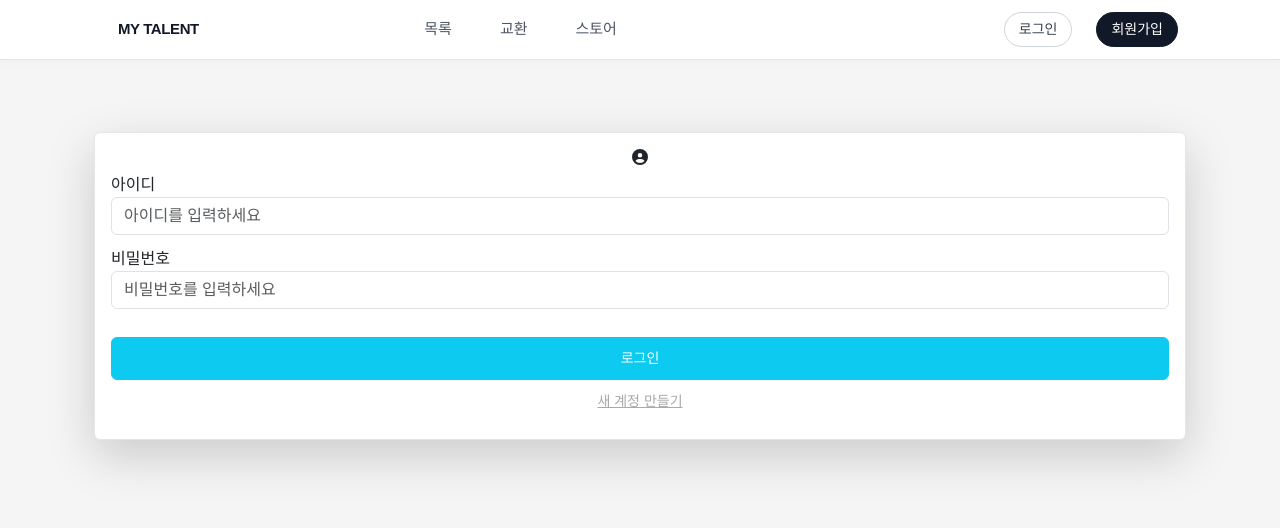
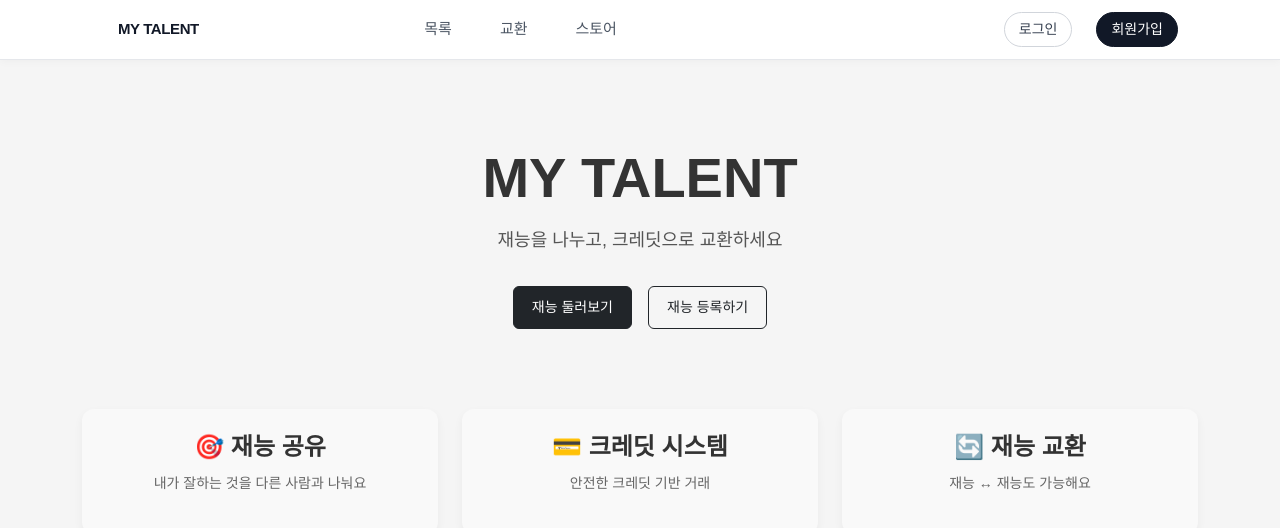
Before and after one commit to Neokime/spring-react-web, a React (Vite) app in the folder my-talent-frondend/: page / in a window 1280 px wide. Before the commit this address led to /login. Shown: the top 528 px of the page. Built offline with nearby package versions, Linux system fonts and the light colour scheme.

Commit message:
최종 수정

```diff
--- a/my-talent-frondend/src/App.jsx
+++ b/my-talent-frondend/src/App.jsx
@@ -1,5 +1,5 @@
 // src/App.jsx
-import { BrowserRouter, Routes, Route, Navigate } from "react-router-dom";
+import { BrowserRouter, Routes, Route } from "react-router-dom";
 
 import LoginPage from "./pages/auth/LoginPage";
 import TalentListPage from "./pages/talents/TalentListPage";
@@ -15,6 +15,7 @@ import TradeListPage from "./pages/trade/TradeListPage";
 import TradeCreatePage from "./pages/trade/TradeCreatePage";
 import TradeDetailPage from "./pages/trade/TradeDetailPage";
 import StorePage from "./pages/store/StorePage";
+import IndexPage from "./pages/index/IndexPage";
 
 import "./index.css";
 
@@ -25,10 +26,10 @@ function App() {
 
       <main className="container py-4">
         <Routes>
-          {/* 기본 진입은 /login 으로 */}
-          <Route path="/" element={<Navigate to="/login" replace />} />
 
-          {/* 인증 관련 */}
+          <Route path="/" element={<IndexPage />} />
+
+          {/* 인증 */}
           <Route path="/login" element={<LoginPage />} />
           <Route path="/register" element={<Register />} />
 
@@ -36,13 +37,13 @@ function App() {
           <Route path="/admin/users" element={<AdminUserPage />} />
           <Route path="/admin/talents" element={<AdminTalentPage />} />
 
-          {/* 재능 게시판 */}
+          {/* 재능 */}
           <Route path="/talents" element={<TalentListPage />} />
           <Route path="/talents/create" element={<TalentCreatePage />} />
           <Route path="/talents/:id" element={<TalentDetail />} />
           <Route path="/talents/:id/edit" element={<TalentEditPage />} />
 
-          {/* 교환(Trade) */}
+          {/* 교환 */}
           <Route path="/trades" element={<TradeListPage />} />
           <Route path="/trades/create" element={<TradeCreatePage />} />
           <Route path="/trades/:id" element={<TradeDetailPage />} />
--- a/my-talent-frondend/src/components/Navbar.jsx
+++ b/my-talent-frondend/src/components/Navbar.jsx
@@ -10,15 +10,15 @@ const Navbar = () => {
   const navigate = useNavigate();
 
   const currentUser = useUserStore((state) => state.user);
-  const clearUser = useUserStore((state) => state.clearUser); // ✅ 스토어에 있는 함수명
+  const clearUser = useUserStore((state) => state.clearUser);
 
   const isActive = (path) => location.pathname.startsWith(path);
 
   // 로그아웃
   const handleLogout = () => {
-    clearUser();                 // ✅ zustand 스토어 비우기
+    clearUser();
     try {
-      localStorage.removeItem("currentUser"); // persist 된 값도 제거
+      localStorage.removeItem("currentUser");
     } catch (e) {}
     navigate("/login");
   };
@@ -30,7 +30,6 @@ const Navbar = () => {
     }
 
     try {
-      // @DeleteMapping("/api/user/me") 기준
       await api.delete("/user/me");
 
       alert("회원 탈퇴가 완료되었습니다.");
@@ -49,20 +48,17 @@ const Navbar = () => {
   return (
     <nav className="navbar navbar-expand-lg">
       <div className="container">
-        {/* 로고 */}
-        <Link className="navbar-brand" to="/talents">
+        {/* ✅ 로고 → index */}
+        <Link className="navbar-brand" to="/">
           MY TALENT
         </Link>
 
-        {/* 모바일 토글 버튼 */}
+        {/* 모바일 토글 */}
         <button
           className="navbar-toggler"
           type="button"
           data-bs-toggle="collapse"
           data-bs-target="#navbarMain"
-          aria-controls="navbarMain"
-          aria-expanded="false"
-          aria-label="Toggle navigation"
         >
           <span className="navbar-toggler-icon" />
         </button>
@@ -79,7 +75,6 @@ const Navbar = () => {
               </Link>
             </li>
             <li className="nav-item">
-              {/* 실제 라우트는 /trades 라서 수정 */}
               <Link
                 className={`nav-link ${isActive("/trades") ? "active" : ""}`}
                 to="/trades"
@@ -95,7 +90,6 @@ const Navbar = () => {
                 스토어
               </Link>
             </li>
-
 
             {currentUser?.role === "ADMIN" && (
               <li className="nav-item">
@@ -130,32 +124,22 @@ const Navbar = () => {
               <li className="nav-item dropdown">
                 <button
                   className="btn btn-dark dropdown-toggle"
-                  type="button"
-                  id="userDropdown"
                   data-bs-toggle="dropdown"
-                  aria-expanded="false"
                 >
                   {currentUser.nickname || currentUser.userId}
                 </button>
-                <ul
-                  className="dropdown-menu dropdown-menu-end"
-                  aria-labelledby="userDropdown"
-                >
+                <ul className="dropdown-menu dropdown-menu-end">
                   <li>
                     <button
-                      type="button"
                       className="dropdown-item"
                       onClick={() => navigate("/profile")}
                     >
                       프로필
                     </button>
                   </li>
-                  <li>
-                    <hr className="dropdown-divider" />
-                  </li>
+                  <li><hr className="dropdown-divider" /></li>
                   <li>
                     <button
-                      type="button"
                       className="dropdown-item"
                       onClick={handleLogout}
                     >
@@ -164,7 +148,6 @@ const Navbar = () => {
                   </li>
                   <li>
                     <button
-                      type="button"
                       className="dropdown-item text-danger"
                       onClick={handleDeleteAccount}
                     >
--- /dev/null
+++ b/my-talent-frondend/src/pages/index/IndexPage.css
@@ -0,0 +1,53 @@
+/* src/pages/index/indexPage.css */
+
+.index-page {
+  text-align: center;
+  padding-top: 60px;
+}
+
+/* HERO */
+.hero {
+  margin-bottom: 80px;
+}
+
+.hero h1 {
+  font-size: 56px;
+  font-weight: 800;
+  margin-bottom: 16px;
+}
+
+.hero p {
+  font-size: 18px;
+  color: #555;
+  margin-bottom: 32px;
+}
+
+.hero-buttons {
+  display: flex;
+  justify-content: center;
+  gap: 16px;
+}
+
+/* FEATURES */
+.features {
+  display: grid;
+  grid-template-columns: repeat(auto-fit, minmax(220px, 1fr));
+  gap: 24px;
+}
+
+.feature-card {
+  padding: 24px;
+  border-radius: 12px;
+  background: #f9f9f9;
+  box-shadow: 0 4px 10px rgba(0,0,0,0.05);
+}
+
+.feature-card h4 {
+  margin-bottom: 12px;
+  font-weight: 600;
+}
+
+.feature-card p {
+  font-size: 14px;
+  color: #666;
+}
--- /dev/null
+++ b/my-talent-frondend/src/pages/index/IndexPage.jsx
@@ -0,0 +1,44 @@
+// src/pages/index/IndexPage.jsx
+import { Link } from "react-router-dom";
+import "./indexPage.css";
+
+const IndexPage = () => {
+  return (
+    <div className="index-page">
+      {/* HERO */}
+      <section className="hero">
+        <h1>MY TALENT</h1>
+        <p>재능을 나누고, 크레딧으로 교환하세요</p>
+
+        <div className="hero-buttons">
+          <Link to="/talents" className="btn btn-dark">
+            재능 둘러보기
+          </Link>
+          <Link to="/talents/create" className="btn btn-outline-dark">
+            재능 등록하기
+          </Link>
+        </div>
+      </section>
+
+      {/* FEATURES */}
+      <section className="features">
+        <div className="feature-card">
+          <h4>🎯 재능 공유</h4>
+          <p>내가 잘하는 것을 다른 사람과 나눠요</p>
+        </div>
+
+        <div className="feature-card">
+          <h4>💳 크레딧 시스템</h4>
+          <p>안전한 크레딧 기반 거래</p>
+        </div>
+
+        <div className="feature-card">
+          <h4>🔄 재능 교환</h4>
+          <p>재능 ↔ 재능도 가능해요</p>
+        </div>
+      </section>
+    </div>
+  );
+};
+
+export default IndexPage;
--- a/my-talent-frondend/src/pages/talents/TalentDetail.jsx
+++ b/my-talent-frondend/src/pages/talents/TalentDetail.jsx
@@ -1,4 +1,3 @@
-
 import React, { useEffect, useState } from "react";
 import { useParams, useNavigate } from "react-router-dom";
 import talentService from "../../services/talent.service";
@@ -26,6 +25,10 @@ const TalentDetailPage = () => {
 
   // 삭제 모달
   const [showDeleteModal, setShowDeleteModal] = useState(false);
+
+  // ✅ [추가] 썸네일 확대 모달
+  const [showImageModal, setShowImageModal] = useState(false);
+  const [zoomImageSrc, setZoomImageSrc] = useState("");
 
   // ----- 피드백 상태 -----
   const [feedbacks, setFeedbacks] = useState([]);
@@ -96,14 +99,9 @@ const TalentDetailPage = () => {
 
     try {
       if (editingFeedbackId) {
-        // 수정
-        await updateTalentFeedback(id, editingFeedbackId, {
-          content,
-          rating,
-        });
+        await updateTalentFeedback(id, editingFeedbackId, { content, rating });
         setEditingFeedbackId(null);
       } else {
-        // 새 피드백 작성
         await createTalentFeedback(id, {
           userId: user.id,
           rating,
@@ -180,14 +178,12 @@ const TalentDetailPage = () => {
     try {
       setUploading(true);
 
-      // 1) 파일 업로드
       const formData = new FormData();
       formData.append("file", file);
 
       const res = await uploadService.uploadFile(formData);
-      const thumbnailId = res.data.id; // 백엔드에서 id 로 내려온다고 가정
+      const thumbnailId = res.data.id;
 
-      // 2) 현재 재능 + thumbnailId 로 수정
       await talentService.updateTalent(id, {
         title: data.title,
         category: data.category,
@@ -197,7 +193,6 @@ const TalentDetailPage = () => {
         thumbnailId,
       });
 
-      // 3) 다시 상세 조회
       const detailRes = await talentService.getTalent(id);
       setData(detailRes.data);
 
@@ -211,9 +206,14 @@ const TalentDetailPage = () => {
     }
   };
 
+  // ✅ [추가] 썸네일 클릭 시 확대
+  const handleZoomImage = (src) => {
+    setZoomImageSrc(src);
+    setShowImageModal(true);
+  };
+
   if (!data) return <div>Loading...</div>;
 
-  // ================= 렌더링 =================
   return (
     <div className="container mt-4 talent-detail-page">
       <h1>재능 상세 페이지</h1>
@@ -224,11 +224,11 @@ const TalentDetailPage = () => {
           <img
             src={`${BASE_API_URL}${data.thumbnailUrl}`}
             alt="썸네일"
-            style={{ maxWidth: "300px", borderRadius: "8px" }}
+            style={{ maxWidth: "300px", borderRadius: "8px", cursor: "zoom-in" }}
+            onClick={() => handleZoomImage(`${BASE_API_URL}${data.thumbnailUrl}`)}  // ✅ [추가]
           />
         </div>
       )}
-
 
       <h2>{data.title}</h2>
       <p>카테고리: {data.category}</p>
@@ -253,7 +253,6 @@ const TalentDetailPage = () => {
             삭제
           </button>
 
-          {/* 숨겨진 파일 input */}
           <input
             type="file"
             accept="image/*"
@@ -273,19 +272,14 @@ const TalentDetailPage = () => {
         </div>
       )}
 
-      {/* ----- 재능 신청 버튼 (소유자 X + 로그인 O) ----- */}
       {!isOwner && user && (
         <div className="mt-3">
-          <button
-            className="btn btn-success"
-            onClick={() => setShowRequestModal(true)}
-          >
+          <button className="btn btn-success" onClick={() => setShowRequestModal(true)}>
             신청하기
           </button>
         </div>
       )}
 
-      {/* ----- 들어온 재능 신청 목록 (소유자만) ----- */}
       {isOwner && (
         <>
           <hr />
@@ -306,8 +300,7 @@ const TalentDetailPage = () => {
                       <strong>신청자:</strong> {req.requesterId}
                     </div>
                     <div>
-                      <strong>시간:</strong> {req.hours}시간 / 총{" "}
-                      {req.totalCredits} 크레딧
+                      <strong>시간:</strong> {req.hours}시간 / 총 {req.totalCredits} 크레딧
                     </div>
                     {req.message && <div>메시지: {req.message}</div>}
                     <div>상태: {req.status}</div>
@@ -328,7 +321,6 @@ const TalentDetailPage = () => {
         </>
       )}
 
-      {/* ----- 피드백 리스트 ----- */}
       <hr />
       <h3>피드백</h3>
 
@@ -340,8 +332,8 @@ const TalentDetailPage = () => {
             <li key={fb.id} className="list-group-item">
               <strong>{fb.nickname}</strong>
               <span className="star-rating-view">
-                  {"★".repeat(fb.rating)}
-                  {"☆".repeat(5 - fb.rating)}
+                {"★".repeat(fb.rating)}
+                {"☆".repeat(5 - fb.rating)}
               </span>
 
               <div>{fb.content}</div>
@@ -367,17 +359,14 @@ const TalentDetailPage = () => {
         </ul>
       )}
 
-      {/* ----- 피드백 작성/수정 폼 ----- */}
       {user ? (
         <form onSubmit={handleFeedbackSubmit}>
-          {feedbackError && (
-            <div className="alert alert-danger">{feedbackError}</div>
-          )}
+          {feedbackError && <div className="alert alert-danger">{feedbackError}</div>}
 
           <div className="mb-2">
             <label>평점</label>
             <div className="star-rating-input">
-              {[1,2,3,4,5].map((value) => (
+              {[1, 2, 3, 4, 5].map((value) => (
                 <span
                   key={value}
                   onClick={() => setRating(value)}
@@ -388,8 +377,6 @@ const TalentDetailPage = () => {
               ))}
             </div>
           </div>
-
-
 
           <div className="mb-2">
             <label>내용</label>
@@ -415,9 +402,7 @@ const TalentDetailPage = () => {
           <Modal.Title>재능 신청하기</Modal.Title>
         </Modal.Header>
         <Modal.Body>
-          {requestError && (
-            <div className="alert alert-danger py-1">{requestError}</div>
-          )}
+          {requestError && <div className="alert alert-danger py-1">{requestError}</div>}
 
           <form onSubmit={handleRequestSubmit}>
             <div className="mb-2">
@@ -455,10 +440,7 @@ const TalentDetailPage = () => {
         </Modal.Header>
         <Modal.Body>정말 삭제하시겠습니까?</Modal.Body>
         <Modal.Footer>
-          <button
-            className="btn btn-secondary"
-            onClick={() => setShowDeleteModal(false)}
-          >
+          <button className="btn btn-secondary" onClick={() => setShowDeleteModal(false)}>
             취소
           </button>
           <button className="btn btn-danger" onClick={handleDelete}>
@@ -466,6 +448,20 @@ const TalentDetailPage = () => {
           </button>
         </Modal.Footer>
       </Modal>
+
+      {/* ✅ [추가] 썸네일 확대 모달 */}
+      <Modal show={showImageModal} onHide={() => setShowImageModal(false)} centered size="lg">
+        <Modal.Header closeButton>
+          <Modal.Title>이미지 확대</Modal.Title>
+        </Modal.Header>
+        <Modal.Body className="text-center">
+          <img
+            src={zoomImageSrc}
+            alt="확대 이미지"
+            style={{ width: "100%", height: "auto", borderRadius: "8px" }}
+          />
+        </Modal.Body>
+      </Modal>
     </div>
   );
 };
```
Also changed, not shown: 1 other file (tests, documents, lock files or other folders).
